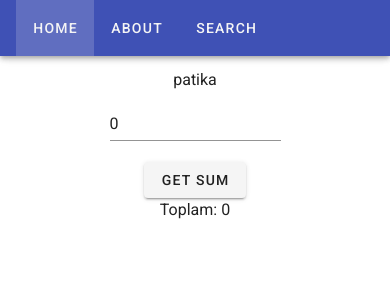
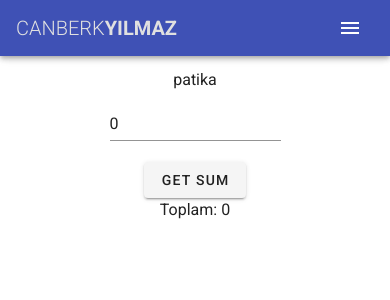
Before and after one commit to Reengen-FullStack-Development-Bootcamp/week3-homework-canberkyilmaz, a Vue app: page / in a window 390 px wide. Shown: the top 300 px of the page. Built offline with nearby package versions, Linux system fonts and the light colour scheme; no server answers.

Commit message:
feat: hamburger menu add for mobile

```diff
--- a/src/components/Navbar.vue
+++ b/src/components/Navbar.vue
@@ -1,19 +1,23 @@
 <template>
   <nav>
     <v-app-bar app text color="indigo" dark>
-      <v-toolbar-title
-        class="text-uppercase grey--text text--lighten-2 d-none d-sm-flex"
-      >
+      <v-toolbar-title class="text-uppercase grey--text text--lighten-2">
         <span class="font-weight-light">Canberk</span>
         <span class="font-weight-bold">Yılmaz</span>
       </v-toolbar-title>
+      <v-layout justify-end class="d-flex d-sm-none">
+        <v-app-bar-nav-icon
+          @click="drawer = true"
+          class="d-flex d-sm-none"
+        ></v-app-bar-nav-icon>
+      </v-layout>
       <v-spacer class="d-none d-sm-flex"></v-spacer>
-      <v-toolbar-items>
+      <v-toolbar-items class="d-none d-sm-flex">
         <v-btn text to="/" class="text-uppercase grey--text text--lighten-4">
           HOME
         </v-btn>
       </v-toolbar-items>
-      <v-toolbar-items>
+      <v-toolbar-items class="d-none d-sm-flex">
         <v-btn
           text
           to="/about"
@@ -22,7 +26,7 @@
           ABOUT
         </v-btn>
       </v-toolbar-items>
-      <v-toolbar-items>
+      <!-- <v-toolbar-items>
         <v-btn
           text
           to="/search"
@@ -30,13 +34,29 @@
         >
           SEARCH
         </v-btn>
-      </v-toolbar-items>
+      </v-toolbar-items> -->
     </v-app-bar>
+    <!-- Add a navigation bar -->
+    <v-navigation-drawer v-model="drawer" absolute temporary>
+      <v-list nav dense>
+        <v-list-item-group>
+          <v-list-item to="/"> HOME </v-list-item>
+          <v-list-item to="/about"> ABOUT </v-list-item>
+        </v-list-item-group>
+      </v-list>
+    </v-navigation-drawer>
+    <!-- Navigation bar ends -->
   </nav>
 </template>
 
 <script>
-export default {};
+export default {
+  data() {
+    return {
+      drawer: false,
+    };
+  },
+};
 </script>
 
 <style scoped></style>
```
